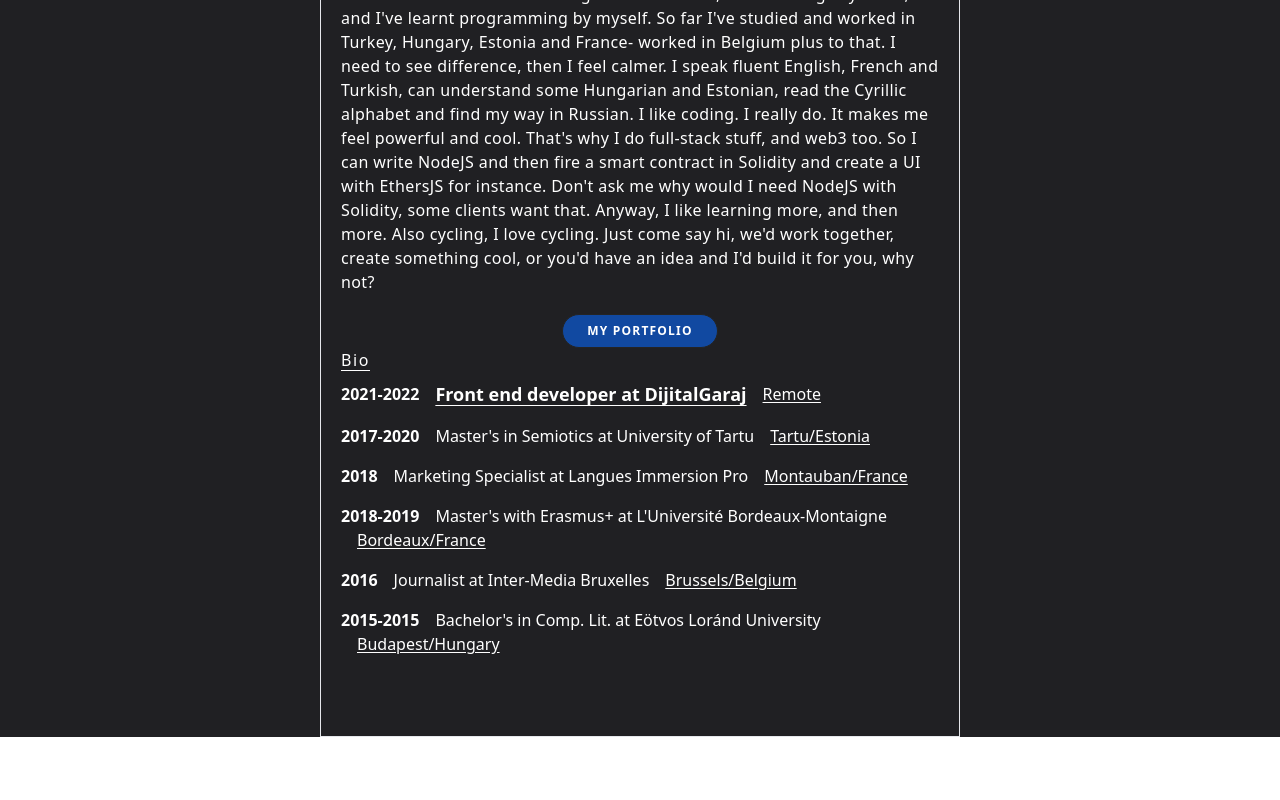
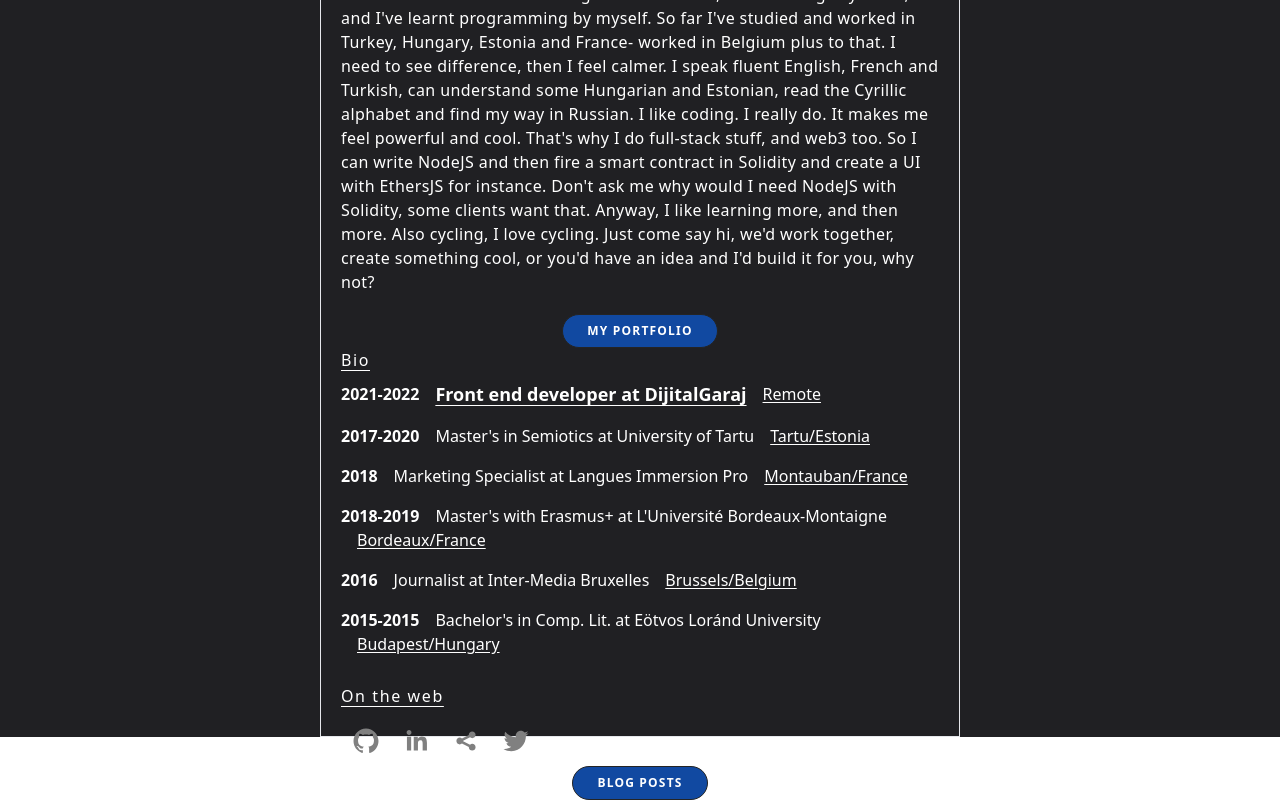
Before and after one commit to muratcan-yuksel/my-portfolio, a Next.js app: page / in a window 1280 px wide. Shown: the part 607-1407 px from the top of the page. Before the commit the page ends 1344 px from the top, so only its background shows below. Built offline with nearby package versions, Linux system fonts and the light colour scheme.

Commit message:
add icons

```diff
--- a/pages/index.js
+++ b/pages/index.js
@@ -1,5 +1,5 @@
 import Link from "next/link";
-import Navbar from "../components/Navbar";
+import { SocialIcon } from "react-social-icons";
 import BioItem from "../components/BioItem";
 
 const index = () => {
@@ -75,6 +75,44 @@
           />
         );
       })}
+      <h2 className="underline mt-5 mb-2 underline-offset-4 tracking-widest ">
+        On the web
+      </h2>
+      {/* social icons */}
+      <div className="flex">
+        <SocialIcon
+          url="https://github.com/muratcan-yuksel"
+          fgColor="gray"
+          bgColor="transparent"
+          target={"_blank"}
+        />{" "}
+        <SocialIcon
+          url="https://www.linkedin.com/in/murat-can-y%C3%BCksel-2b1347119/"
+          fgColor="gray"
+          bgColor="transparent"
+          target={"_blank"}
+        />{" "}
+        <SocialIcon
+          url="https://dev.to/muratcanyuksel"
+          fgColor="gray"
+          bgColor="transparent"
+          target={"_blank"}
+        />{" "}
+        <SocialIcon
+          url="https://twitter.com/codingsirius"
+          fgColor="gray"
+          bgColor="transparent"
+          target={"_blank"}
+        />
+      </div>
+      <Link
+        href="/posts"
+        className="w-full  h-full flex items-center justify-center "
+      >
+        <button className=" bg-[#1149a1] font-bold text-white heroButton w-50">
+          Blog posts
+        </button>
+      </Link>
     </div>
   );
 };
```
